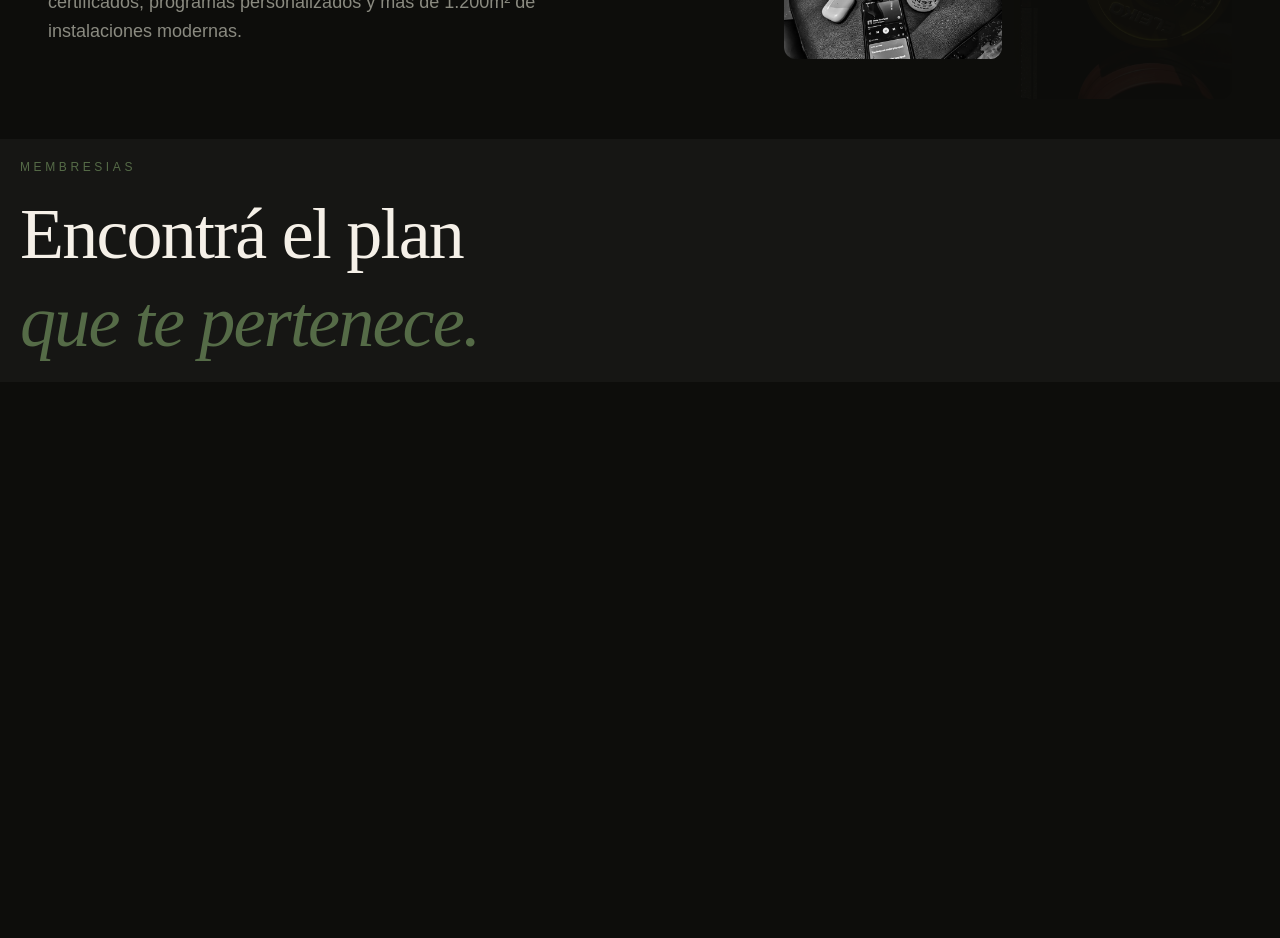
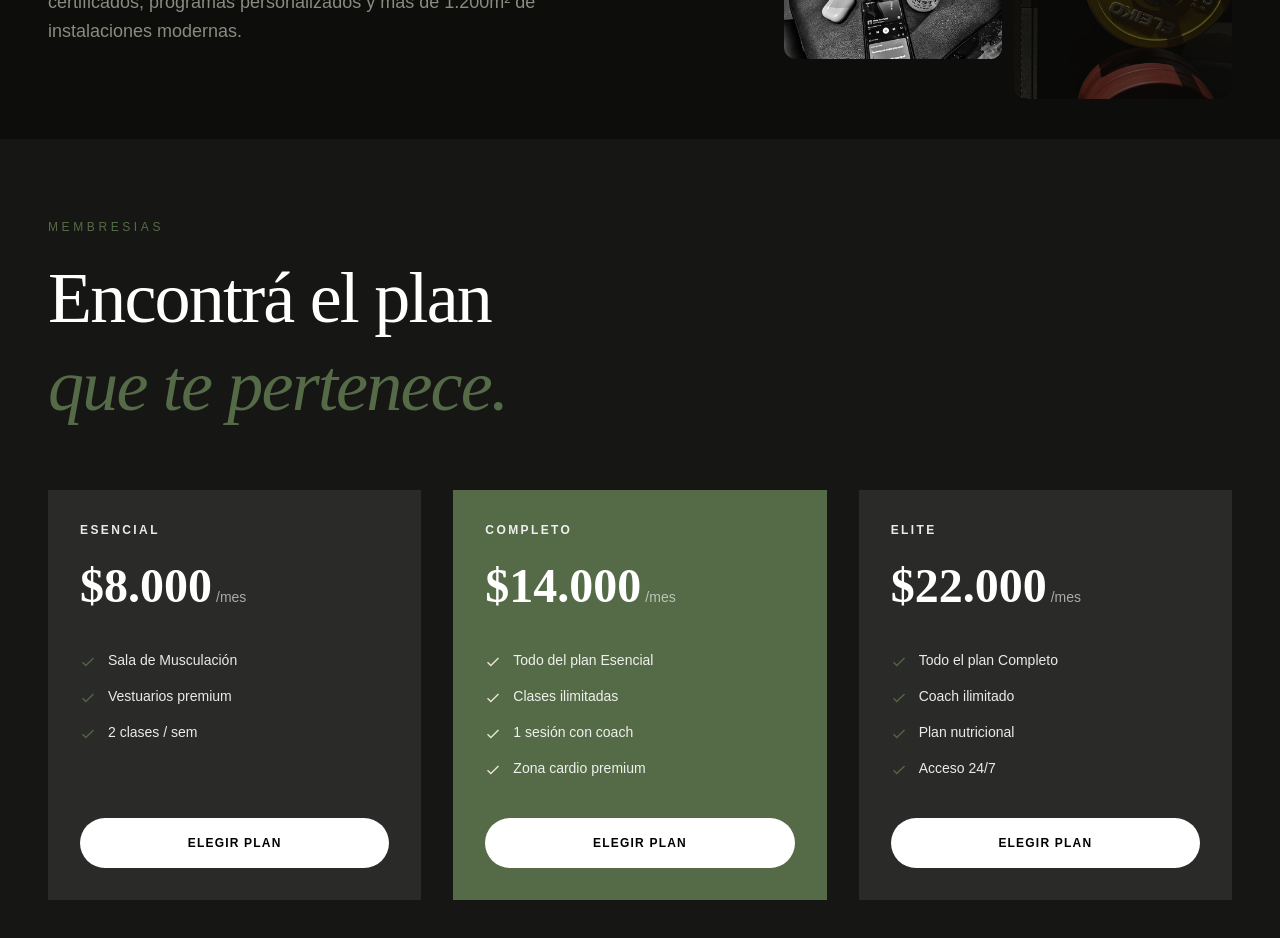
Before and after one commit to LucaLaatigano/Gym-Template, a React (Vite) app: page / in a window 1280 px wide. Shown: the part 1180-2118 px from the top of the page. Before the commit the page ends 1562 px from the top, so only its background shows below. Built offline with nearby package versions, Linux system fonts and the light colour scheme.

Commit message:
finished Membresias layout

```diff
--- a/src/components/Membresias.jsx
+++ b/src/components/Membresias.jsx
@@ -1,19 +1,77 @@
-
+import { IoMdCheckmark } from "react-icons/io";
 export default function Membresias({ id }) {
+    const planesData = [
+        {
+            type: "ESENCIAL",
+            price: "8.000",
+            includes: ["Sala de Musculación", "Vestuarios premium", "2 clases / sem"]
+        },
+        {
+            type: "COMPLETO",
+            price: "14.000",
+            includes: ["Todo del plan Esencial", "Clases ilimitadas", "1 sesión con coach", "Zona cardio premium"]
+        },
+        {
+            type: "ELITE",
+            price: "22.000",
+            includes: ["Todo el plan Completo", "Coach ilimitado", "Plan nutricional", "Acceso 24/7"]
+        }
+    ];
+    const handleClick = (plan) => {
+        const telefono = "5493875661422";
+        const mensaje = `Hola! Me gustaría inscribirme en el plan ${plan.toUpperCase()}`;
+        const url = `https://wa.me/${telefono}?text=${encodeURIComponent(mensaje)}`;
+        window.open(url, '_blank');
+    }
     return (
-        <section id={id} className="h-auto w-full bg-studio-card">
-            <div className="flex flex-col">
-                <div className="flex flex-col w-full p-5 gap-5">
-                    <span className="anim text-[10px] md:text-xs text-studio-oliva font-medium tracking-[0.3em] uppercase">
+        <section id={id} className="h-auto w-full py-20 bg-studio-card text-white">
+            <div className="max-w-7xl mx-auto px-6 lg:px-12">
+                <div className="flex flex-col gap-6 mb-16">
+                    <span className="text-[10px] md:text-xs text-studio-oliva font-medium tracking-[0.3em] uppercase">
                         MEMBRESIAS
                     </span>
-                    <h3 className="anim text-studio-crema text-5xl md:text-7xl font-display leading-[1.1] tracking-tight">
+                    <h3 className="text-5xl md:text-7xl font-display leading-[1.1] tracking-tight">
                         Encontrá el plan
-                        <span className="block anim text-studio-oliva italic mt-2">que te pertenece.</span>
+                        <span className="block text-studio-oliva italic mt-2">que te pertenece.</span>
                     </h3>
                 </div>
-                <div></div>
+
+                <div className="grid grid-cols-1 sm:grid-cols-2 lg:grid-cols-3 gap-6 md:gap-8">
+                    {planesData.map((plan, index) => (
+                        <div
+                            key={index}
+                            className={`flex flex-col justify-between p-8 transition-all duration-300 hover:shadow-2xl ${index % 2 === 0 ? "bg-studio-borde" : "bg-studio-oliva"
+                                }`}
+                        >
+                            <div className="flex flex-col gap-6">
+                                <span className="text-xs font-bold tracking-[0.2em] uppercase opacity-90">
+                                    {plan.type}
+                                </span>
+
+                                <div className="flex items-baseline gap-1">
+                                    <span className="text-5xl font-display font-bold">
+                                        ${plan.price}
+                                    </span>
+                                    <span className="text-sm opacity-60">/mes</span>
+                                </div>
+
+                                <ul className="flex flex-col gap-4 mt-4">
+                                    {plan.includes.map((item, i) => (
+                                        <li key={i} className="text-sm flex items-start gap-3 opacity-90">
+                                            <span>{<IoMdCheckmark className={`size-4 mt-1 ${index % 2 === 0 ? "text-studio-oliva" : "text-studio-crema"}`} />}</span>
+                                            {item}
+                                        </li>
+                                    ))}
+                                </ul>
+                            </div>
+
+                            <button onClick={() => handleClick(plan.type)} className="mt-10 w-full py-4 rounded-full font-bold text-xs tracking-widest transition-all bg-white text-black hover:bg-studio-oliva hover:text-white border border-transparent hover:border-white/20">
+                                ELEGIR PLAN
+                            </button>
+                        </div>
+                    ))}
+                </div>
             </div>
         </section>
-    )
+    );
 }
```
Also changed, not shown: src/components/Clases.jsx (added).
